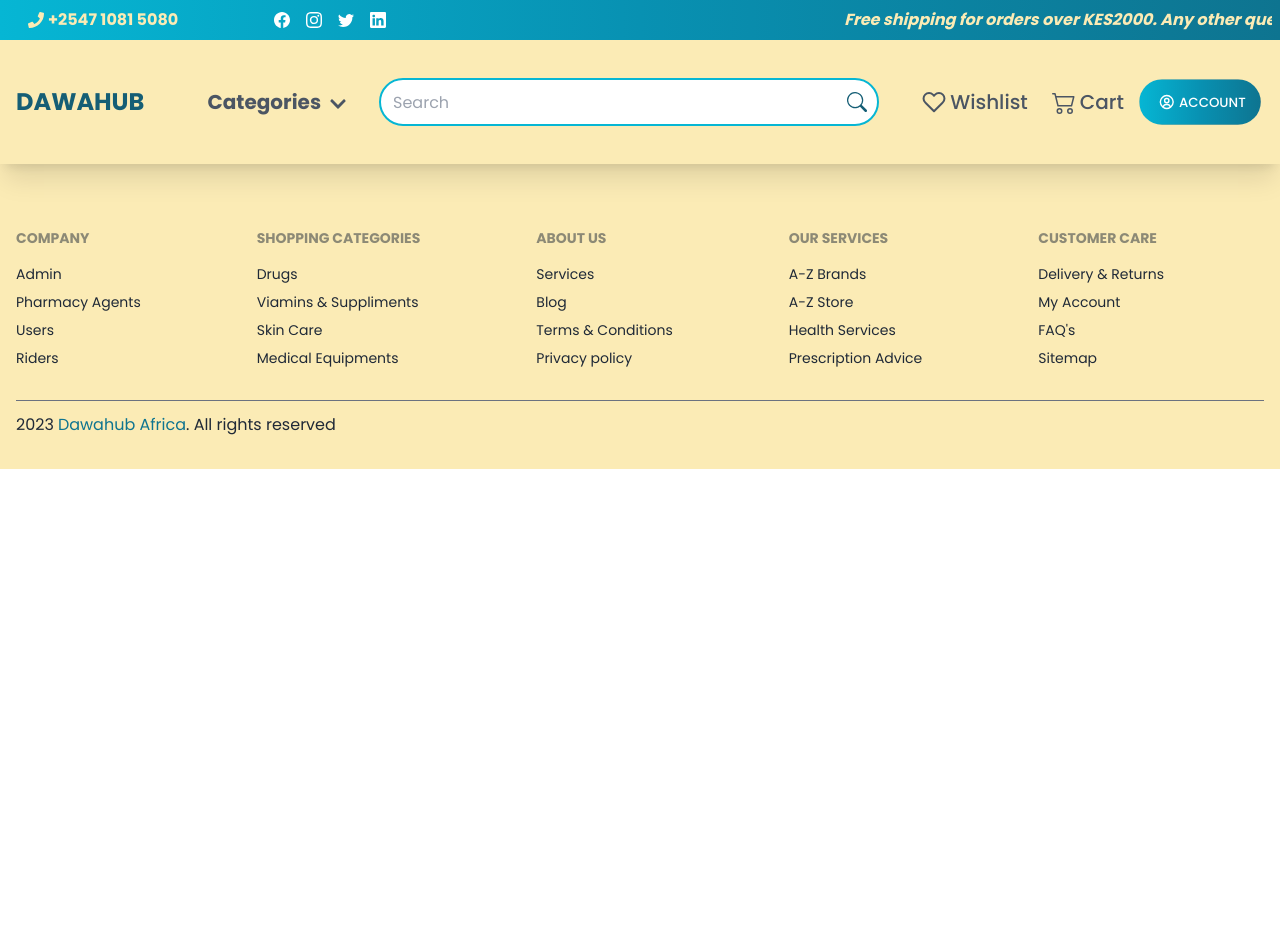
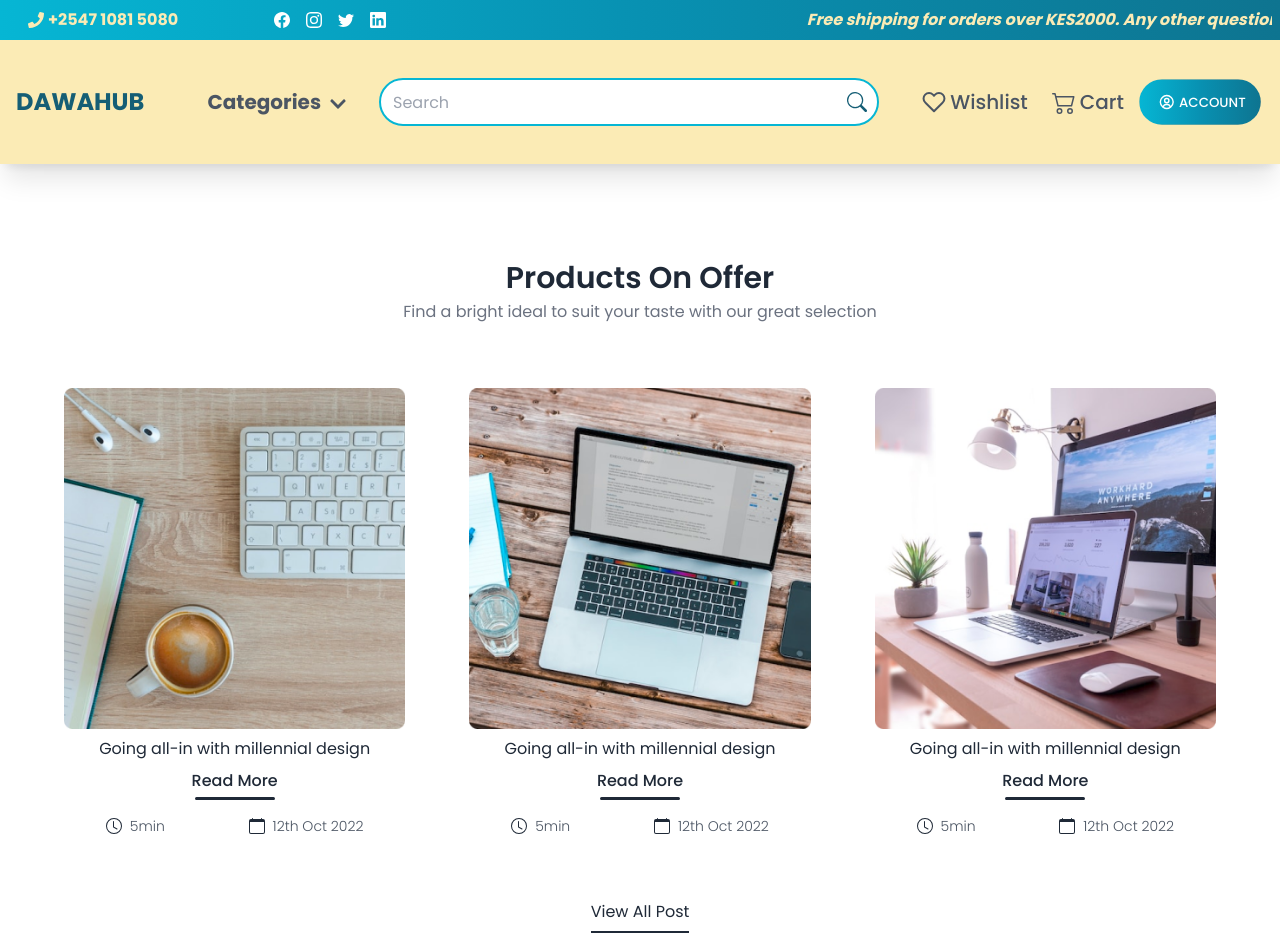
Before and after one commit to Vabrise-Technologies-Ltd/dawahub, a React (Vite) app: page /blog in a window 1280 px wide. Shown: the top 952 px of the page. Before the commit the page ends 800 px from the top, so only its background shows below. Built offline with nearby package versions, Linux system fonts and the light colour scheme.

Commit message:
fix: add test-blog content

```diff
--- a/src/App.jsx
+++ b/src/App.jsx
@@ -34,7 +34,7 @@
           <Route path='/account' element={ <Account /> } />
           <Route path='/checkout' element={ <Checkout /> } />
           <Route path='/contact' element={ <Contact /> } />
-          <Route path='/blogs' element={ <Blogs /> } />
+          <Route path='/blog' element={ <Blogs /> } />
           <Route path='/terms_and_conditions' element={ <Terms_And_Conditions /> } />
         </Routes>
         <Footer />
--- a/src/components/Blog/BlogList.jsx
+++ b/src/components/Blog/BlogList.jsx
@@ -13,9 +13,6 @@
 
     return (
         <>
-            <div className="md:my-24 my-12 md:px-16 px-4">
-                <h1 className="section-title">Our Blogs</h1>
-                <p className="section-subtitle">Find a bright ideal to suit your taste with our great selection</p>
             <div className="grid md:grid-cols-3 gap-16 md:mt-16 mt-8">
                 {blogs.map((blog) => (
                     <div>
@@ -44,9 +41,7 @@
             </div>
 
             <div className="text-center md:mt-16 mt-8">
-                    <Link to="/blog" className="border-b-2 border-gray-800 pb-2">View All Post</Link>
-                </div>
-
+                <Link to='/blogs' className="border-b-2 border-gray-800 pb-2">View All Post</Link>
             </div>
 
         </>
--- a/src/pages/Blogs.jsx
+++ b/src/pages/Blogs.jsx
@@ -1,7 +1,21 @@
+import BlogList from "../components/Blog/BlogList";
+
 const Blogs = () => {
     return (
         <>
-            All Blogs here...
+            <div className="md:my-24 my-12 md:px-16 px-4">
+                <h1 className="section-title ">Products On Offer</h1>
+                <p className="section-subtitle">Find a bright ideal to suit your taste with our great selection</p>
+                <div>
+                    <BlogList />
+                </div>
+                <div>
+                    <BlogList />
+                </div>
+                <div>
+                    <BlogList />
+                </div>
+            </div>
         </>
      );
 }
--- a/src/pages/Home.jsx
+++ b/src/pages/Home.jsx
@@ -14,7 +14,11 @@
             <Products />
             <HomeAboutSection />
             <HowItWorks />
-            <BlogList />
+            <div className="md:my-24 my-12 md:px-16 px-4">
+                <h1 className="section-title">Our Blogs</h1>
+                <p className="section-subtitle">Find a bright ideal to suit your taste with our great selection</p>
+                <BlogList />
+            </div>
             <Newsletter />
         </>
      );
```
Also changed, not shown: src/data/blogs.js (added, +15 -0 lines). Lines whose indentation alone changed are shown as unchanged.
